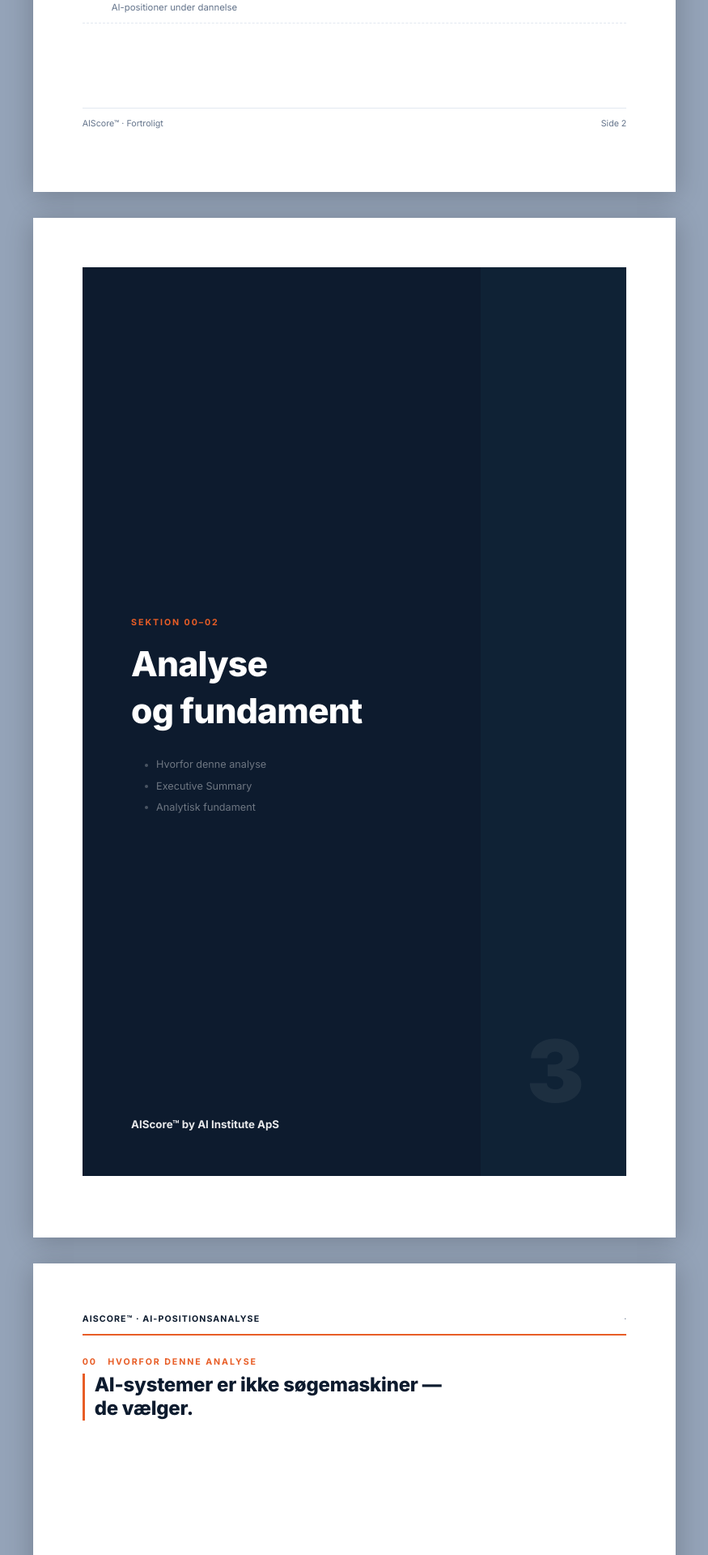
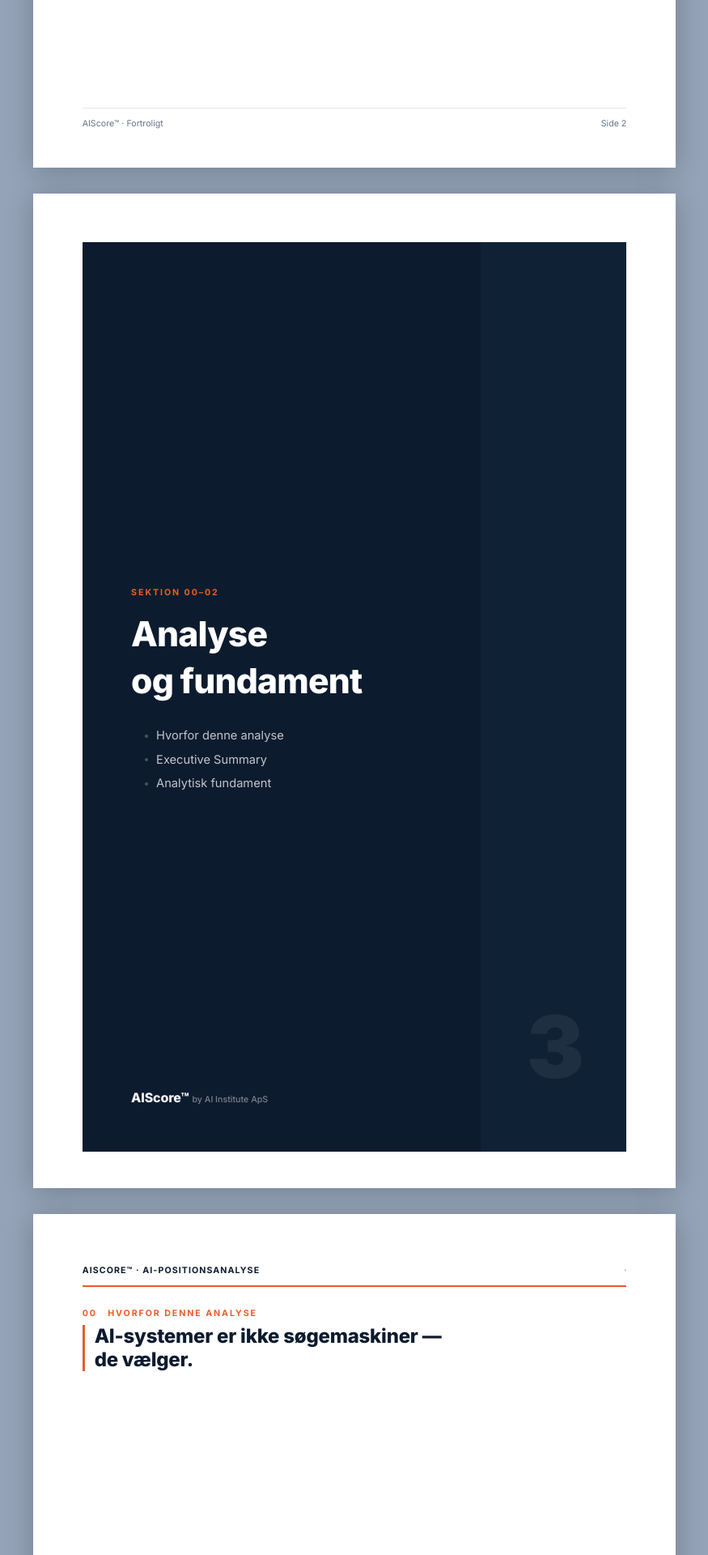
Before and after one commit to ai-institute-os/ai-score, a Python web app: template src/templates/aiscore-report.html in a window 1280 px wide. Shown: the part 2200-4120 px from the top of the page at 81% size, without its empty margins (202-1077 px from the left). Run offline with Jinja, Linux system fonts and the light colour scheme; the template is opened without the code that fills it, so the values that code supplies are empty.

Commit message:
design: footer spacing, divider text, sec-intro full width
- Reduce page padding-bottom 20mm→12mm (less dead space below footer)
- Update full-bleed escape margin to match: -20mm→-12mm
- Divider subsection text: 9.5pt→11pt, color .4→.75 for readability
- Divider footer: split AIScore™ (12pt bold white) from 'by AI Institute ApS' (8pt darker)
- .sec-intro: remove max-width:500px so text fills full column width; 10pt→11pt
- WHY_ANALYSIS_TEXT: tighten to single <br> between sentences

Co-Authored-By: Claude Sonnet 4.6 <noreply@anthropic.com>

```diff
--- a/src/api/apply_routes.py
+++ b/src/api/apply_routes.py
@@ -2386,8 +2386,8 @@ def _render_report_html(app: "CustomerApplication") -> str:
         # Section 00
         "{{WHY_ANALYSIS_TEXT}}": (
             f"Når en potentiel kunde spørger ChatGPT, Gemini, Perplexity eller Claude efter "
-            f"'bedste booking-software til neglesalon', sker der noget afgørende: AI-systemet vælger.<br><br>"
-            f"Det er ikke en søgerangering — det er en anbefaling.<br><br>"
+            f"'bedste booking-software til neglesalon', sker der noget afgørende: AI-systemet vælger.<br>"
+            f"Det er ikke en søgerangering — det er en anbefaling.<br>"
             f"Denne analyse kortlægger præcist, hvordan {name} fremstår i de fire primære AI-systemer, "
             f"og hvad der skal til for at flytte positionen fra 'nævnt' til 'valgt som primær'."
         ),
--- a/src/templates/aiscore-report.html
+++ b/src/templates/aiscore-report.html
@@ -54,14 +54,14 @@
 
     /* Content pages get inset padding; full-bleed pages escape it with negative margins */
     .page {
-      padding: 16mm 16mm 20mm 16mm;
+      padding: 16mm 16mm 12mm 16mm;
       display: flex;
       flex-direction: column;
       min-height: 297mm;
     }
 
     .cover, .section-divider, .back-cover {
-      margin: -16mm -16mm -20mm -16mm;
+      margin: -16mm -16mm -12mm -16mm;
       min-height: 297mm;
     }
   }
@@ -74,7 +74,7 @@
       background: var(--white);
       margin: 0 auto 32px;
       box-shadow: 0 4px 32px rgba(0,0,0,.22);
-      padding: 16mm 16mm 20mm;
+      padding: 16mm 16mm 12mm;
       position: relative;
       display: flex;
       flex-direction: column;
@@ -396,8 +396,8 @@
   }
 
   .divider-subsection {
-    font-size: 9.5pt;
-    color: rgba(255,255,255,.4);
+    font-size: 11pt;
+    color: rgba(255,255,255,.75);
     display: flex;
     align-items: center;
     gap: 10px;
@@ -416,15 +416,26 @@
     grid-column: 1;
     position: relative;
     z-index: 1;
-    font-size: 10pt;
-    font-weight: 700;
-    color: rgba(255,255,255,.9);
     border-top: none;
     padding-top: 12px;
     padding-bottom: 14mm;
     display: flex;
     justify-content: space-between;
     padding-right: 16mm;
+  }
+
+  .divider-footer-brand {
+    font-size: 12pt;
+    font-weight: 800;
+    color: rgba(255,255,255,.95);
+    letter-spacing: -.01em;
+  }
+
+  .divider-footer-sub {
+    font-size: 8pt;
+    font-weight: 500;
+    color: rgba(255,255,255,.45);
+    margin-left: 4px;
   }
 
   .divider-section-num {
@@ -572,10 +583,9 @@
   }
 
   .sec-intro {
-    font-size: 10pt;
+    font-size: 11pt;
     color: var(--text-mid);
-    max-width: 500px;
-    line-height: 1.7;
+    line-height: 1.65;
     margin-bottom: 18px;
   }
 
@@ -1814,7 +1824,7 @@
   </div>
 
   <div class="divider-footer">
-    <span>AIScore™ by AI Institute ApS</span>
+    <span><span class="divider-footer-brand">AIScore™</span><span class="divider-footer-sub">by AI Institute ApS</span></span>
   </div>
 
   <div class="divider-right">
@@ -2022,7 +2032,7 @@
   </div>
 
   <div class="divider-footer">
-    <span>AIScore™ by AI Institute ApS</span>
+    <span><span class="divider-footer-brand">AIScore™</span><span class="divider-footer-sub">by AI Institute ApS</span></span>
   </div>
 
   <div class="divider-right">
@@ -2218,7 +2228,7 @@
   </div>
 
   <div class="divider-footer">
-    <span>AIScore™ by AI Institute ApS</span>
+    <span><span class="divider-footer-brand">AIScore™</span><span class="divider-footer-sub">by AI Institute ApS</span></span>
   </div>
 
   <div class="divider-right">
@@ -2501,7 +2511,7 @@
   </div>
 
   <div class="divider-footer">
-    <span>AIScore™ by AI Institute ApS</span>
+    <span><span class="divider-footer-brand">AIScore™</span><span class="divider-footer-sub">by AI Institute ApS</span></span>
   </div>
 
   <div class="divider-right">
```
